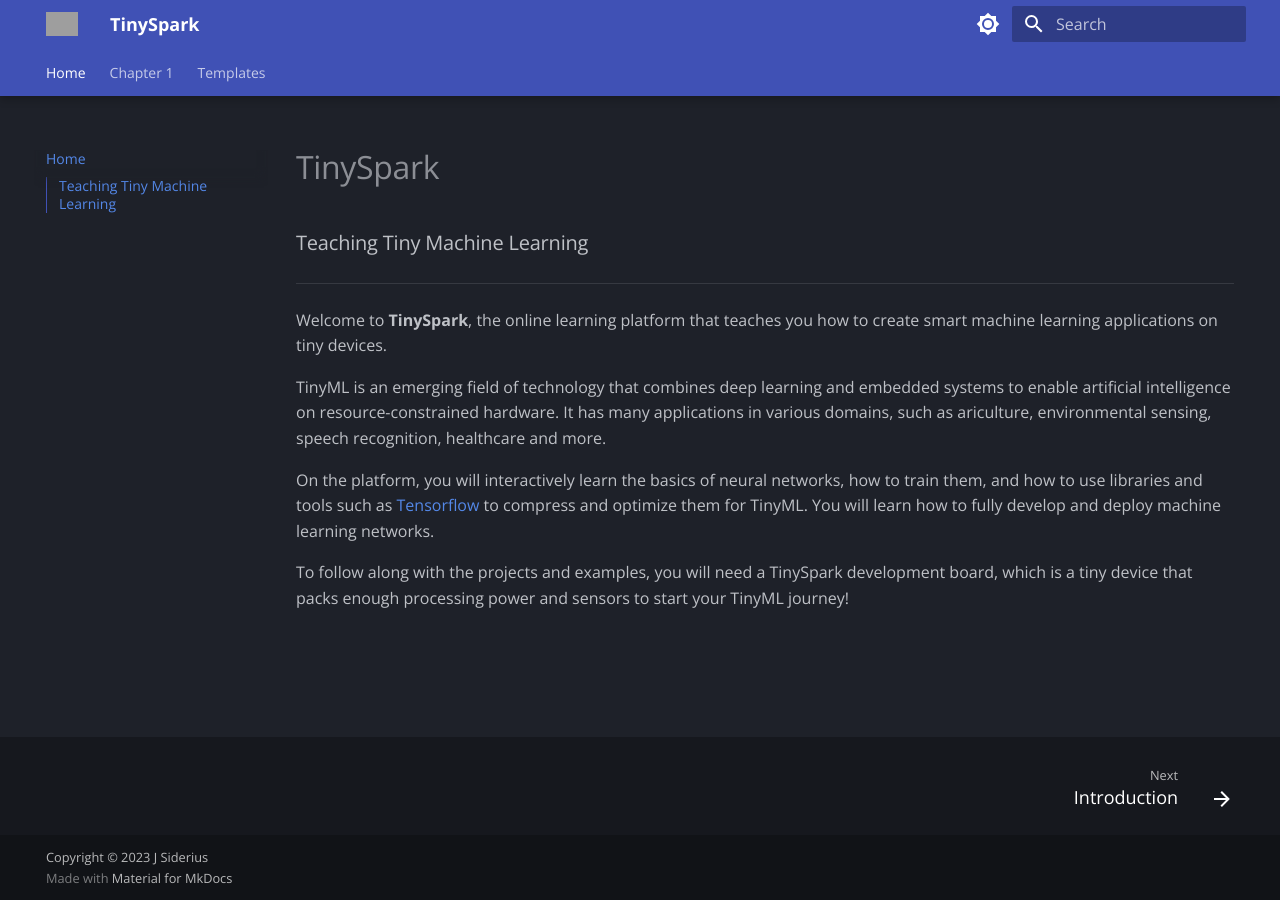
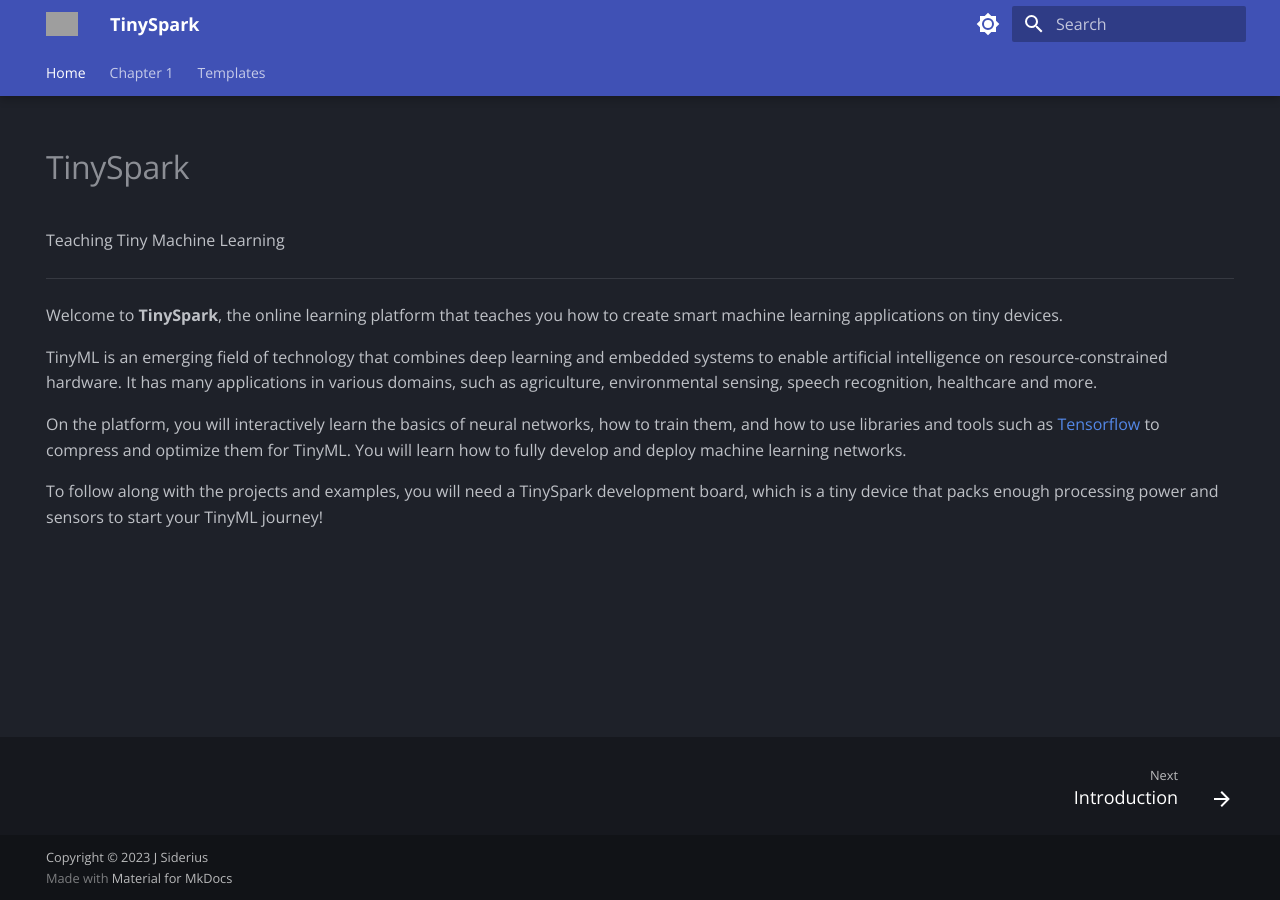
Before and after one commit to j-siderius/TinySpark, an MkDocs documentation site: the page built from docs/index.md, in a window 1280 px wide. Built offline with MkDocs 1.6.1 and Material for MkDocs 9.7.7, drawn with Linux system fonts in a browser that asks for light colours; a script that is not in the unit is left out; grey boxes are pictures that could not be loaded.

Commit message:
redid title page

```diff
--- a/docs/index.md
+++ b/docs/index.md
@@ -1,11 +1,18 @@
+---
+hide:
+    - toc
+    - navigation
+---
+
 # TinySpark
-### Teaching Tiny Machine Learning
+
+ Teaching Tiny Machine Learning
 
 ---
 
 Welcome to **TinySpark**, the online learning platform that teaches you how to create smart machine learning applications on tiny devices.
 
-TinyML is an emerging field of technology that combines deep learning and embedded systems to enable artificial intelligence on resource-constrained hardware. It has many applications in various domains, such as ariculture, environmental sensing, speech recognition, healthcare and more.
+TinyML is an emerging field of technology that combines deep learning and embedded systems to enable artificial intelligence on resource-constrained hardware. It has many applications in various domains, such as agriculture, environmental sensing, speech recognition, healthcare and more.
 
 On the platform, you will interactively learn the basics of neural networks, how to train them, and how to use libraries and tools such as [Tensorflow] to compress and optimize them for TinyML. You will learn how to fully develop and deploy machine learning networks.
 
```
